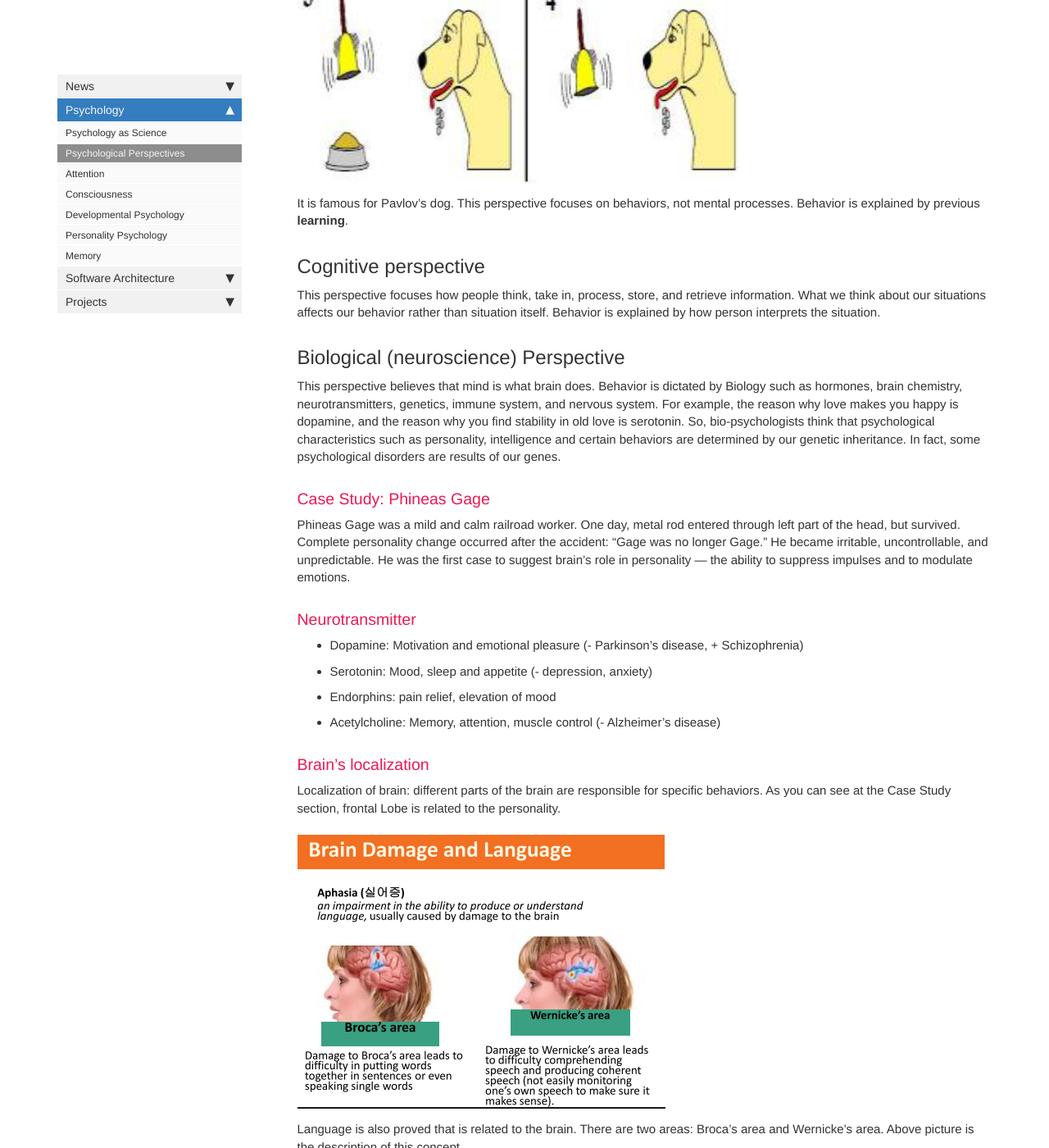
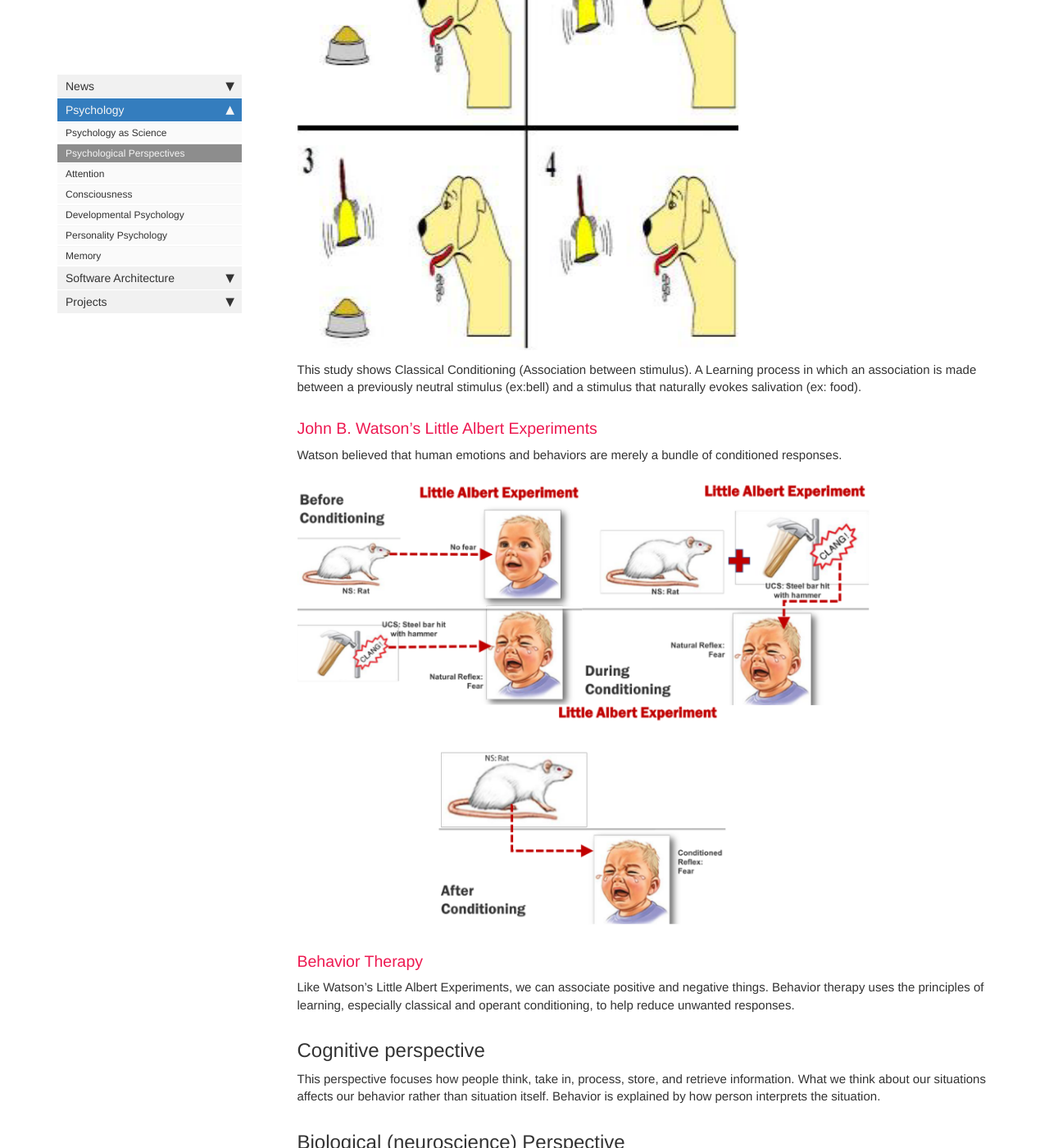
Before and after one commit to codingsoo/codingsoo.github.io1, a Jekyll site: the page built from pages/psychology/psychological-perspectives.md, in a window 1280 px wide and 1400 px high, scrolled down 2588 px. Shown: the whole window at 82% size. Built offline with Jekyll 4.4.1, drawn with Linux system fonts in a browser that asks for light colours; nearby versions of some CDN libraries; comment, search, counter and statistics services are not loaded; some of the changed text lies outside the part shown.

Commit message:
add learning section

```diff
--- a/pages/psychology/psychological-perspectives.md
+++ b/pages/psychology/psychological-perspectives.md
@@ -40,9 +40,23 @@ The mind is mostly below the surface of conscious awareness. Personality develop
 
 ## Behavioral perspective
 
+It is famous for Pavlov's dog. This perspective focuses on behaviors, not mental processes. Behavior is explained by previous **learning**. There are three types of learning: Classical Conditioning, Operant Conditioning, Observational learning. This section only shows the simple case — classical conditioning.
+
+### Pavlov's dog
+
 ![pavlov's dog](https://wardballoon.github.io/images/pavlov_dog.png)
 
-It is famous for Pavlov's dog. This perspective focuses on behaviors, not mental processes. Behavior is explained by previous **learning**.
+This study shows Classical Conditioning (Association between stimulus). A Learning process in which an association is made between a previously neutral stimulus (ex:bell) and a stimulus that naturally evokes salivation (ex: food).
+
+### John B. Watson’s Little Albert Experiments
+
+Watson believed that human emotions and behaviors are merely a bundle of conditioned responses.
+
+![albert_experiment](https://wardballoon.github.io/images/albert_experiment.png)
+
+### Behavior Therapy
+
+Like Watson’s Little Albert Experiments, we can associate positive and negative things. Behavior therapy uses the principles of learning, especially classical and operant conditioning, to help reduce unwanted responses.
 
 ## Cognitive perspective
 
```
Also changed, not shown: other parts of pages/psychology/psychological-perspectives.md (+1 -1 lines), images/albert_experiment.png (added).
